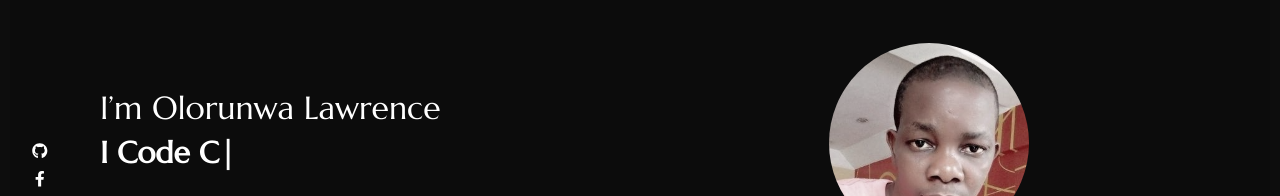
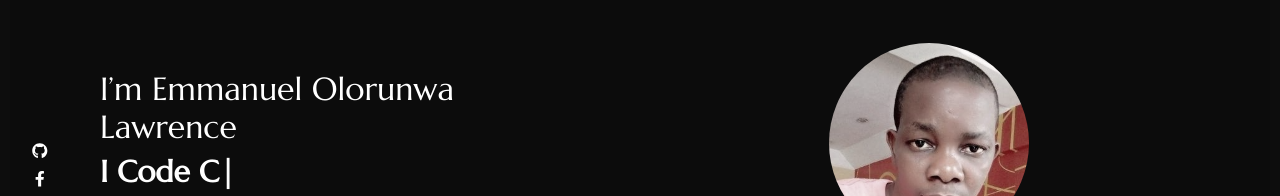
Before and after one commit to Ololawrence/potffolio, a React (Create React App) app: page / in a window 1280 px wide. Shown: the part 159-355 px from the top of the page. Built offline with nearby package versions, Linux system fonts and the light colour scheme.

Commit message:
Update content_option.js
update some important information

```diff
--- a/src/content_option.js
+++ b/src/content_option.js
@@ -1,12 +1,12 @@
 const logotext = "Olorunwa";
 const meta = {
-  title: "Olorunwa Lawrence",
+  title: "Emmanuel olorunwa Lawrence",
   description:
-    "I’m Olorunwa Lawrence front end devloper,currently working in as a freelancer",
+    "I’m Emmanuel Olorunwa Lawrence front end devloper,currently working in as a freelancer",
 };
 
 const introdata = {
-  title: "I’m Olorunwa Lawrence",
+  title: "I’m Emmanuel Olorunwa Lawrence",
   animated: {
     first: "I love coding",
     second: "I code cool websites",
```
